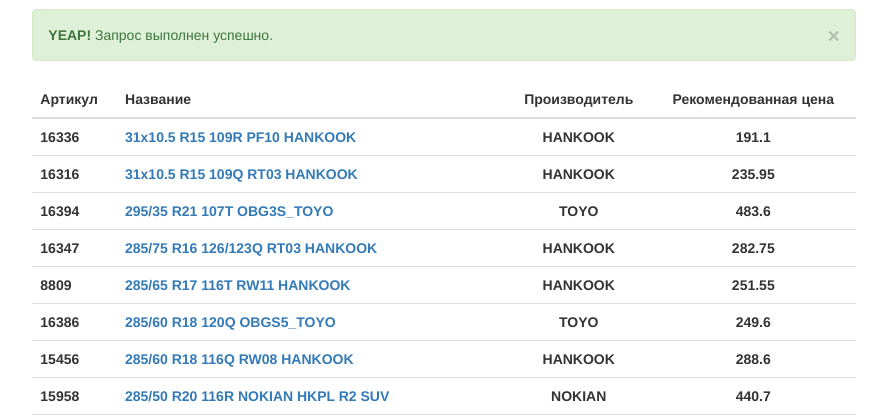
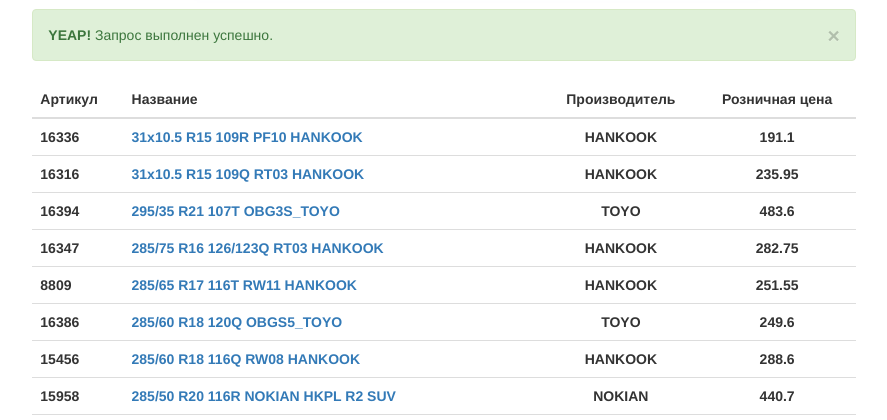
Before and after one commit to DQST/price, a Django app: page /price/ in a window 1280 px wide. Shown: the part 51-471 px from the top of the page, without its empty margins (196-1083 px from the left). Run offline with Django 3.2, Linux system fonts and the light colour scheme; a user stored in the database is signed in; data comes from the database, SQL or seed files in the repository; lists and menus that the app fills with data are empty; some libraries are stand-ins or nearby versions.

Commit message:
Update "templates/main_site/table.html", rename field in table.

```diff
--- a/templates/main_site/table.html
+++ b/templates/main_site/table.html
@@ -14,7 +14,7 @@
 					<th class="text-left">Артикул</th>
 					<th class="text-left">Название</th>
 					<th class="text-center">Производитель</th>
-					<th class="text-center">Рекомендованная цена</th>
+					<th class="text-center">Розничная цена</th>
 				</tr>
 			</thead>
 			<tbody>
```
